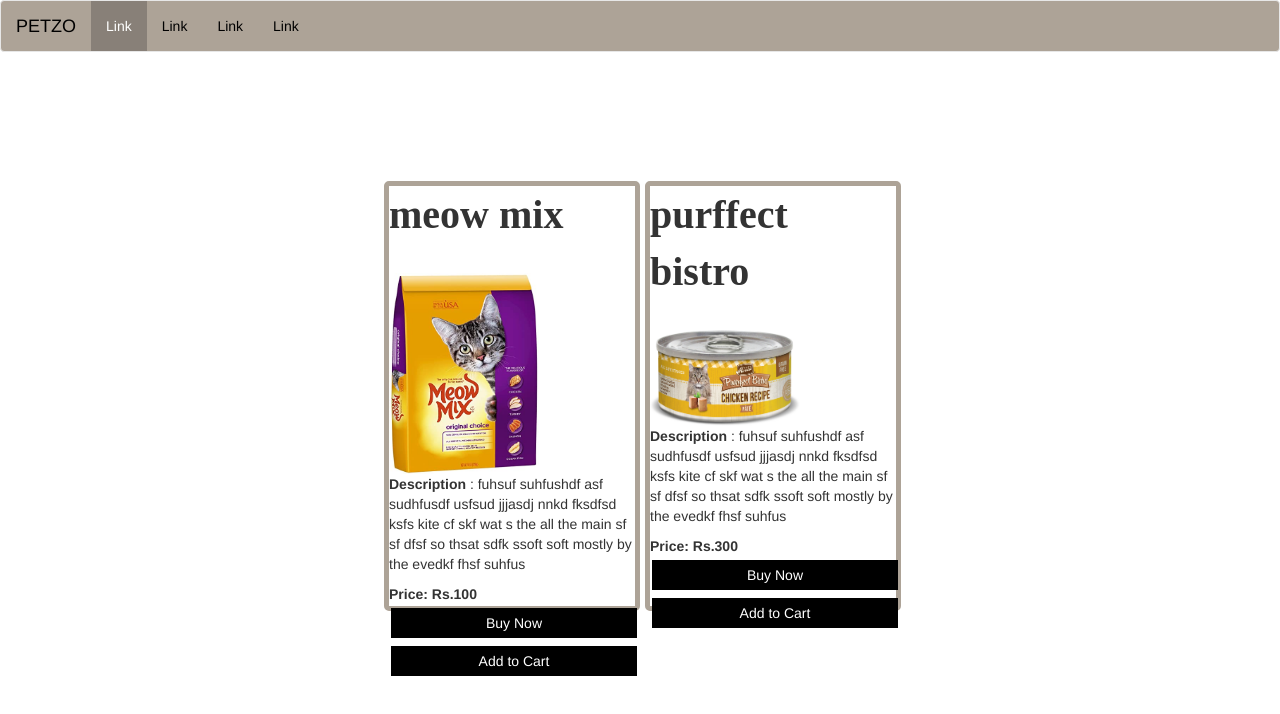
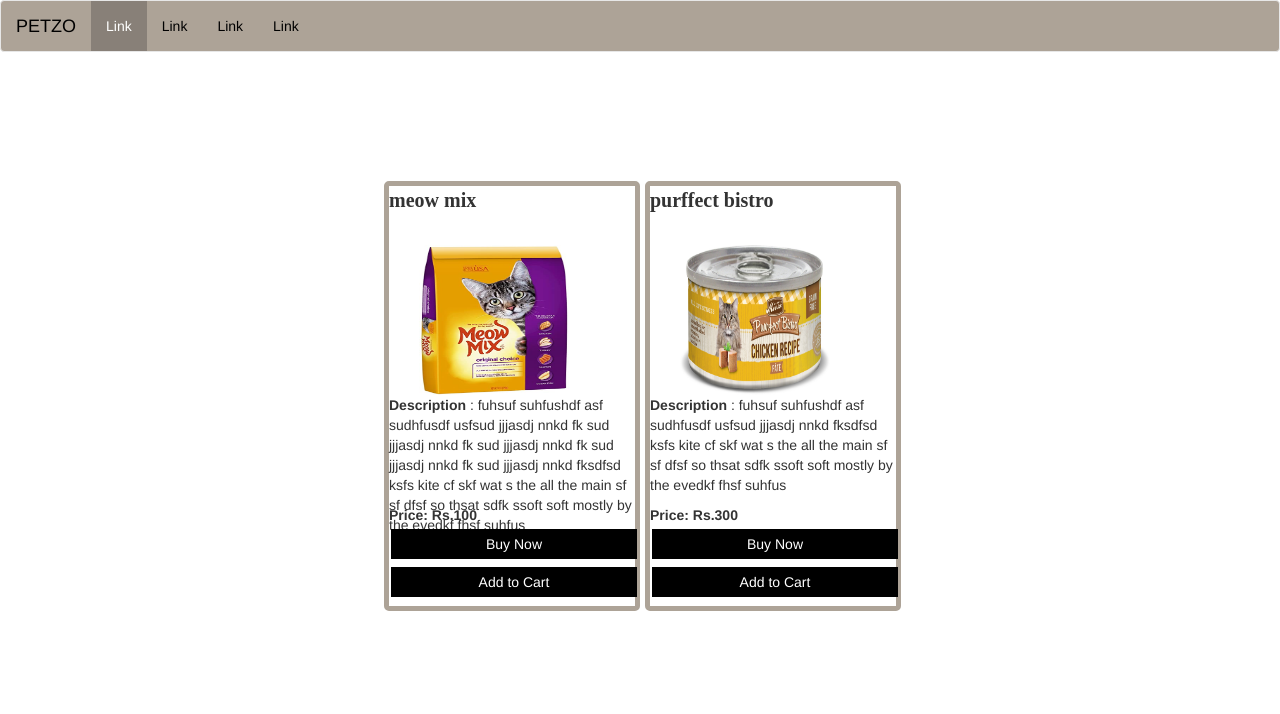
Before and after one commit to nimishawilson/petzo-shopping-cart, an Angular app: page /products/1/1 in a window 1280 px wide. Shown: the top 714 px of the page. Built offline with nearby package versions, Linux system fonts and the light colour scheme.

Commit message:
design correction of product display page

```diff
--- a/src/app/product/product.component.html
+++ b/src/app/product/product.component.html
@@ -5,7 +5,7 @@
                 <p class="a"> {{ item.productname }} </p> <br>
                 <img alt="cat"
                         src="{{ item.imgPath }}">
-                <p> <b> Description </b> : {{item.desc}} </p>
+                        <div class="desc"> <p> <b> Description </b> : {{item.desc}} </p>  </div>
                 <b> Price: Rs.{{item.price}} </b> <br>
                 <button class="button button2"> Buy Now </button>
                 <button class="button button2"> Add to Cart </button>
--- a/src/app/product/product.component.scss
+++ b/src/app/product/product.component.scss
@@ -12,25 +12,31 @@
 .items{
     margin-top: 3px;
     height: 43rem;
-     width: 20%;
+    width: 20%;
     margin-left: 5px;
     border: 5px solid $gray;
     border-radius: 5px;
-
 }
 .clr{
     // background-color: $green;
 }
-img{
-    height: auto;
-    width: 150px;;
+img {
+  // margin-top: 9em;
+  height: 150px;
+  width: 50px;
+  display: flex;
+  margin-left: 3rem;
+ // margin-right: 5px;
+  //justify-content: center;
+  flex-wrap: wrap;
+ // height: auto;
+  width: 150px;;
 }
 p.a {
   font-family: "Times New Roman", Times, serif;
-  font-size: 4rem;
+  font-size: 2rem;
   font-weight: bolder;
 }
-
 .button {
   background-color: black;
   border: none;
@@ -46,7 +52,10 @@
   -webkit-transition-duration: 0.4s; /* Safari */
   transition-duration: 0.4s;
 }
-
 .button2:hover {
   box-shadow: 0 12px 16px 0 rgba(0,0,0,0.24),0 17px 50px 0 rgba(0,0,0,0.19);
 }
+.desc{
+  max-height: 110px;
+  min-height: 110px;
+}
--- a/src/app/product/product.component.ts
+++ b/src/app/product/product.component.ts
@@ -17,11 +17,11 @@
     console.log("sub cat code is: " + subCategoryCode);
 
     var allproducts = [
-      { category: 'cat', subCat: 'cat food', productname: 'meow mix', subCatcode: 1, imgPath: "../../assets/images/meowmix.jpg", price: '100', desc: 'fuhsuf suhfushdf asf sudhfusdf usfsud jjjasdj nnkd fksdfsd ksfs kite cf skf  wat s the all the main sf sf dfsf so thsat  sdfk ssoft soft mostly by the evedkf fhsf  suhfus' },
+      { category: 'cat', subCat: 'cat food', productname: 'meow mix', subCatcode: 1, imgPath: "../../assets/images/meowmix.jpg", price: '100', desc: 'fuhsuf suhfushdf asf sudhfusdf usfsud jjjasdj nnkd fk sud jjjasdj nnkd fk sud jjjasdj nnkd fk sud jjjasdj nnkd fk sud jjjasdj nnkd fksdfsd ksfs kite cf skf  wat s the all the main sf sf dfsf so thsat  sdfk ssoft soft mostly by the evedkf fhsf  suhfus' },
       { category: 'cat', subCat: 'cat food', productname: 'purffect bistro', subCatcode: 1, imgPath: "../../assets/images/purffect_bistro.jpg", price: '300', desc: 'fuhsuf suhfushdf asf sudhfusdf usfsud jjjasdj nnkd fksdfsd ksfs kite cf skf  wat s the all the main sf sf dfsf so thsat  sdfk ssoft soft mostly by the evedkf fhsf  suhfus' },
       { category: 'cat', subCat: 'adoption', productname: 'persian cat', subCatcode: 2, imgPath: "../../assets/images/persiancat.jpeg", price: '20000', desc: 'kfs a kdfsdf ksd f skfksfasdf sdkfsf sdj' },
       { category: 'cat', subCat: 'adoption', productname: 'persian cat', subCatcode: 2, imgPath: "../../assets/images/persianc.jpeg", price: '18000', desc: 'kfs a kdfsdf ksd f skfksfasdf sdkfsf sdj' },
-      { category: 'cat', subCat: 'toys', productname: 'Interactive Cat Toy Electric Moving Butterfly', subCatcode: 3, imgPath: "../../assets/images/cattoys.jpg", price: '1200', desc: 'kfs a kdfsdf ksd f skfksfasdf sdkfsf sdj' },
+      { category: 'cat', subCat: 'toys', productname: 'Electric Moving Butterfly', subCatcode: 3, imgPath: "../../assets/images/cattoys.jpg", price: '1200', desc: 'kfs a kdfsdf ksd f skfksfasdf sdkfsf sdj' },
       { category: 'dog', subCat: 'dog food', productname: 'Pedigree', subCatcode: 4, imgPath: "../../assets/images/pedigree.jpg", price: '400', desc: 'kfs a kdfsdf ksd f skfksfasdf sdkfsf sdj' },
       { category: 'dog', subCat: 'adoption', productname: 'white pomeranian', subCatcode: 5, imgPath: "../../assets/images/pom.jpeg", price: '9000', desc: 'kfs a kdfsdf ksd f skfksfasdf sdkfsf sdj' },
     ];
```
